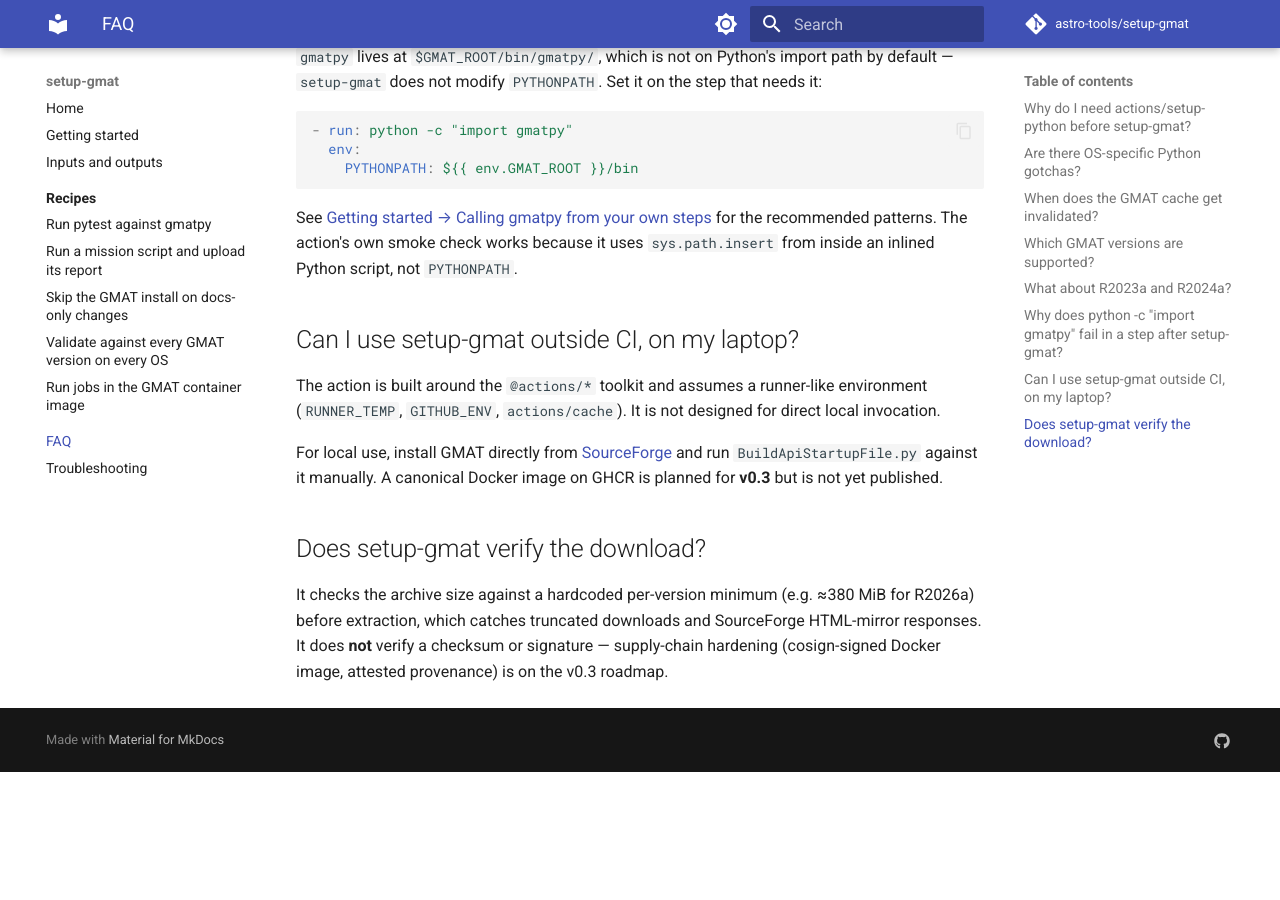
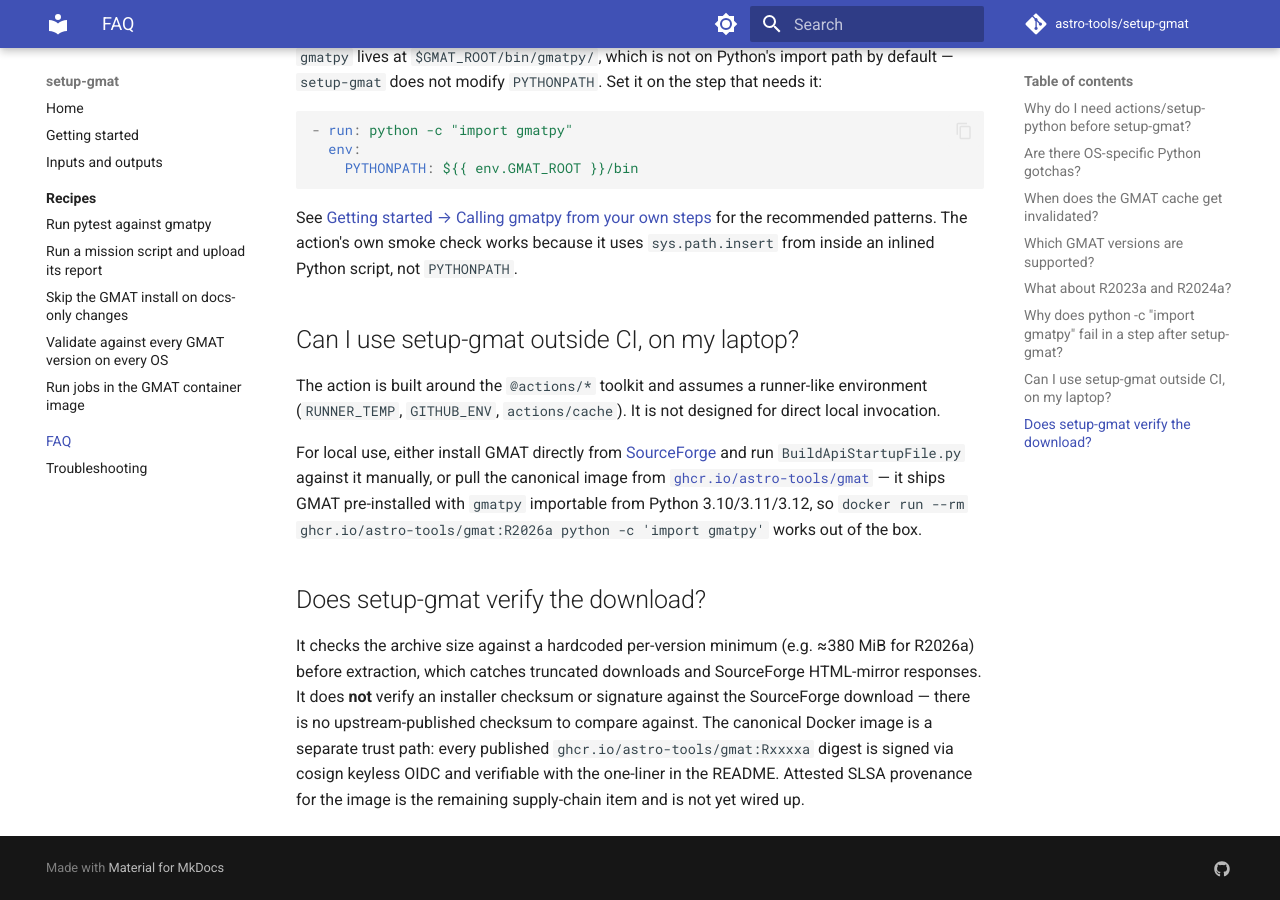
Before and after one commit to astro-tools/setup-gmat, an MkDocs documentation site: the page built from docs/faq.md, in a window 1280 px wide and 900 px high, scrolled down 2152 px. Built offline with MkDocs 1.6.1 and Material for MkDocs 9.7.7, drawn with Linux system fonts in a browser that asks for light colours; comment, search, counter and statistics services are not loaded; before the commit the page ends 2924 px from its top, so only the background shows below that.

Commit message:
chore: cut v0.3.0 (#81)
- Bumps `package.json` + lockfile to `0.3.0` and aggregates the `[0.3.0]` CHANGELOG section over PRs #70, #72, #74, #75, #76, #77, #78, #79, #80 (Docker base image, GHCR publish, smoke gate, cosign signing, container recipe + examples, Marketplace pass).
- Backfills the missing `## [0.1.0] - 2026-04-30` CHANGELOG header that the v0.2 cut left orphaned.
- Drops the now-shipped v0.2 row from the README roadmap and rewrites the v0.3 row to reflect what actually shipped (semantic-release deferred per #64); `_(current)_` marker moves to v0.3.
- Flips the two `docs/faq.md` paragraphs that still described the GHCR image and cosign signing as planned, and drops the stale "cut by semantic-release" comment in `docker.yml`.

Closes #69

```diff
--- a/docs/faq.md
+++ b/docs/faq.md
@@ -64,8 +64,8 @@
 
 The action is built around the `@actions/*` toolkit and assumes a runner-like environment (`RUNNER_TEMP`, `GITHUB_ENV`, `actions/cache`). It is not designed for direct local invocation.
 
-For local use, install GMAT directly from [SourceForge](https://sourceforge.net/projects/gmat/) and run `BuildApiStartupFile.py` against it manually. A canonical Docker image on GHCR is planned for **v0.3** but is not yet published.
+For local use, either install GMAT directly from [SourceForge](https://sourceforge.net/projects/gmat/) and run `BuildApiStartupFile.py` against it manually, or pull the canonical image from [`ghcr.io/astro-tools/gmat`](https://github.com/astro-tools/setup-gmat/pkgs/container/gmat) — it ships GMAT pre-installed with `gmatpy` importable from Python 3.10/3.11/3.12, so `docker run --rm ghcr.io/astro-tools/gmat:R2026a python -c 'import gmatpy'` works out of the box.
 
 ## Does setup-gmat verify the download?
 
-It checks the archive size against a hardcoded per-version minimum (e.g. ≈380 MiB for R2026a) before extraction, which catches truncated downloads and SourceForge HTML-mirror responses. It does **not** verify a checksum or signature — supply-chain hardening (cosign-signed Docker image, attested provenance) is on the v0.3 roadmap.
+It checks the archive size against a hardcoded per-version minimum (e.g. ≈380 MiB for R2026a) before extraction, which catches truncated downloads and SourceForge HTML-mirror responses. It does **not** verify an installer checksum or signature against the SourceForge download — there is no upstream-published checksum to compare against. The canonical Docker image is a separate trust path: every published `ghcr.io/astro-tools/gmat:Rxxxxa` digest is signed via cosign keyless OIDC and verifiable with the one-liner in the README. Attested SLSA provenance for the image is the remaining supply-chain item and is not yet wired up.
--- a/package.json
+++ b/package.json
@@ -1,6 +1,6 @@
 {
   "name": "setup-gmat",
-  "version": "0.2.0",
+  "version": "0.3.0",
   "private": true,
   "description": "GitHub Action to install NASA GMAT (General Mission Analysis Tool) and bootstrap gmatpy in CI.",
   "main": "dist/index.js",
```
Also changed, not shown: CHANGELOG.md (+17 -0 lines), README.md (+4 -5 lines), 2 other files.
